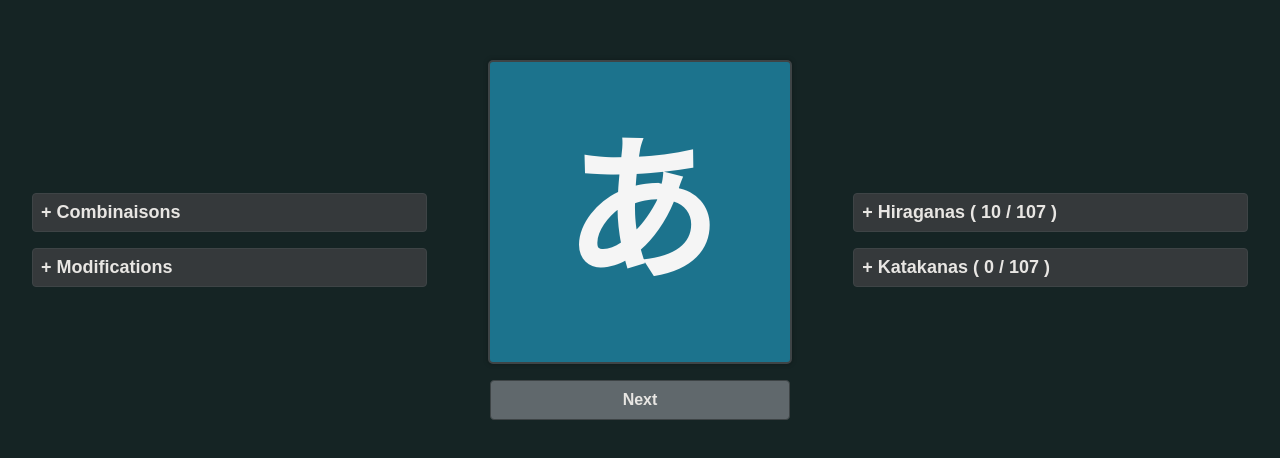
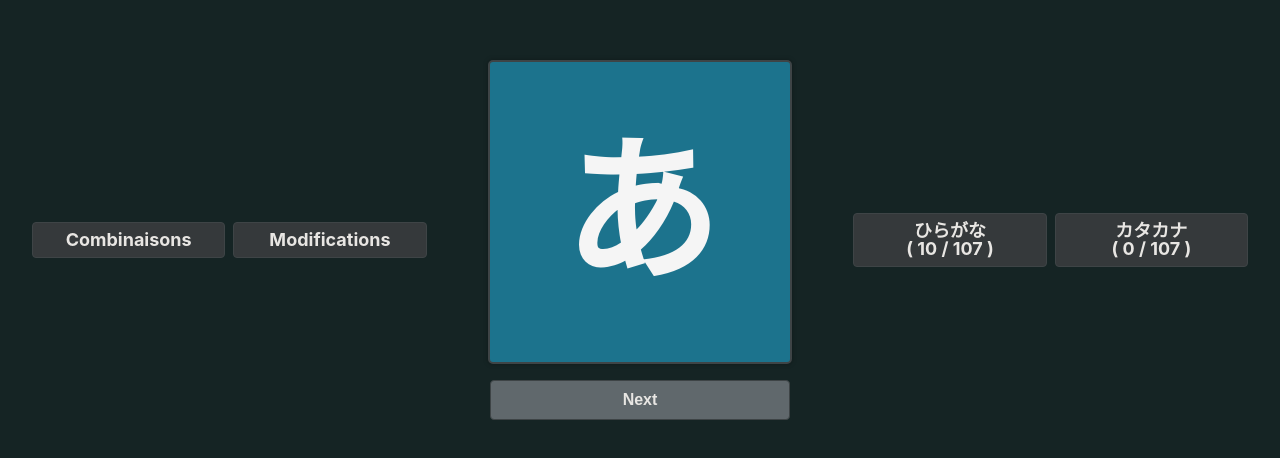
Before and after one commit to Dorian-Garcia-pro/flash-kanas, a React (Create React App) app: page / in a window 1280 px wide. Shown: the part 160-618 px from the top of the page. Built offline with nearby package versions, Linux system fonts and the light colour scheme.

Commit message:
change button layout

```diff
--- a/src/components/Deck.js
+++ b/src/components/Deck.js
@@ -33,21 +33,44 @@ function Deck({ front, back }) {
       <div className="leftCol">
         <div className="allFilters">
           {/*============== GRAMMAR - START ============== */}
-          <button
+          <div className="buttonsFiltersContainer">
+            <div
+              className={
+                cardStore.toggleGramCombis
+                  ? "btn btnToggleFilterHiraganas btnToggleFilterSelected "
+                  : "btn btnToggleFilterHiraganas"
+              }
+              onClick={() => dispatch(toggleSubFilters("toggleGramCombis"))}
+            >
+              <p>Combinaisons</p>
+            </div>
+            <div
+              className={
+                cardStore.toggleGramModifs
+                  ? "btn btnToggleFilterHiraganas btnToggleFilterSelected "
+                  : "btn btnToggleFilterHiraganas"
+              }
+              onClick={() => dispatch(toggleSubFilters("toggleGramModifs"))}
+            >
+              <p>Modifications</p>
+            </div>
+          </div>
+
+          {/*           <button
             className="btn btnToggleFilterHiraganas"
             onClick={() => dispatch(toggleSubFilters("toggleGramCombis"))}
           >
             {cardStore.toggleGramCombis ? "- " : "+ "}
             Combinaisons
-          </button>
+          </button> */}
           {cardStore.toggleGramCombis ? <GramCombis /> : null}
-          <button
+          {/*           <button
             className="btn btnToggleFilterHiraganas"
             onClick={() => dispatch(toggleSubFilters("toggleGramModifs"))}
           >
             {cardStore.toggleGramModifs ? "- " : "+ "}
             Modifications
-          </button>
+          </button> */}
           {cardStore.toggleGramModifs ? <GramModifs /> : null}
           {/*============== GRAMMAR - END ============== */}
         </div>
@@ -72,32 +95,47 @@ function Deck({ front, back }) {
       {/*========================== MID COLUMN - END ========================== */}
       {/*========================== RIGHT COLUMN - START ========================== */}
       <div className="filtersContainer">
-        {/*         <button className="btn" onClick={() => dispatch(togglefilters())}>
-          Filtres
-        </button> */}
         {/*================== ALL FILTERS - START ================== */}
 
         <div className="allFilters">
           {/*============== HIRAGANAS FILTERS - START ============== */}
-          <button
-            className="btn btnToggleFilterHiraganas"
-            onClick={() => dispatch(toggleSubFilters("toggleFilterHiraganas"))}
-          >
-            {cardStore.toggleFilterHiraganas ? "- " : "+ "}
-            Hiraganas ({" "}
-            {cardStore.listHiraganas.filter((e) => e.selected).length} /{" "}
-            {cardStore.listHiraganas.length} )
-          </button>
+          <div className="buttonsFiltersContainer">
+            <div
+              className={
+                cardStore.toggleFilterHiraganas
+                  ? "btn btnToggleFilterHiraganas btnToggleFilterSelected "
+                  : "btn btnToggleFilterHiraganas"
+              }
+              onClick={() =>
+                dispatch(toggleSubFilters("toggleFilterHiraganas"))
+              }
+            >
+              <p>ひらがな</p>
+              <p>
+                ( {cardStore.listHiraganas.filter((e) => e.selected).length} /{" "}
+                {cardStore.listHiraganas.length} )
+              </p>
+            </div>
+            <div
+              className={
+                cardStore.toggleFilterKatakanas
+                  ? "btn btnToggleFilterHiraganas btnToggleFilterSelected "
+                  : "btn btnToggleFilterHiraganas"
+              }
+              onClick={() =>
+                dispatch(toggleSubFilters("toggleFilterKatakanas"))
+              }
+            >
+              <p>カタカナ</p>
+              <p>
+                ( {cardStore.listKatakanas.filter((e) => e.selected).length} /{" "}
+                {cardStore.listKatakanas.length} )
+              </p>
+            </div>
+          </div>
+
           {cardStore.toggleFilterHiraganas ? <FilterHiraganas /> : null}
-          <button
-            className="btn btnToggleFilterHiraganas"
-            onClick={() => dispatch(toggleSubFilters("toggleFilterKatakanas"))}
-          >
-            {cardStore.toggleFilterKatakanas ? "- " : "+ "}
-            Katakanas ({" "}
-            {cardStore.listKatakanas.filter((e) => e.selected).length} /{" "}
-            {cardStore.listKatakanas.length} )
-          </button>
+
           {cardStore.toggleFilterKatakanas ? <FilterKatakanas /> : null}
           {/*============== HIRAGANAS FILTERS - END ============== */}
         </div>
--- a/src/components/Deck.scss
+++ b/src/components/Deck.scss
@@ -1,3 +1,5 @@
+$soft-shadow: 0 4px 4px rgba(0, 0, 0, 0.2);
+
 .leftCol {
   display: none;
 }
@@ -114,29 +116,35 @@
     display: none;
   }
 }
-/*
-.allFiltersHiraganas {
-  display: block;
-  visibility: visible;
-  opacity: 1;
-  transition: visibility 0s linear 0s, opacity 300ms;
 
-  &.hidden {
-    visibility: hidden;
-    opacity: 0;
-    transition: visibility 0s linear 300ms, opacity 300ms;
-  }
-} */
-
+.buttonsFiltersContainer {
+  display: flex;
+  gap: 0.5rem;
+}
 .btnToggleFilterHiraganas {
+  display: flex;
+  flex-direction: column;
+  align-items: center;
+  justify-content: center;
   width: 100%;
   text-align: start;
   padding: 0.5rem;
   font-size: large;
   cursor: pointer;
+  user-select: none;
+  -webkit-user-select: none; /* Safari */
+  -moz-user-select: none; /* Firefox */
+  -ms-user-select: none; /* Internet Explorer/Edge */
 
   background-color: rgb(53, 57, 59);
   color: rgb(232, 230, 227);
+}
+
+.btnToggleFilterSelected {
+  transform: scale(1.08);
+  border: 1px solid rgb(96, 104, 108);
+  background-color: hsl(200, 5%, 25%);
+  box-shadow: $soft-shadow;
 }
 
 @media (orientation: landscape) {
@@ -196,4 +204,30 @@
       }
     }
   }
+
+  .btnToggleFilterHiraganas {
+    display: flex;
+    flex-direction: column;
+    align-items: center;
+    justify-content: center;
+    width: 100%;
+    text-align: start;
+    padding: 0.5rem;
+    font-size: large;
+    cursor: pointer;
+
+    background-color: rgb(53, 57, 59);
+    color: rgb(232, 230, 227);
+    &:hover {
+      /*    transform: scale(1.02); */
+      border: 1px solid rgb(96, 104, 108);
+      box-shadow: $soft-shadow;
+    }
+  }
+
+  .btnToggleFilterSelected {
+    transform: scale(1.08);
+    border: 1px solid rgb(96, 104, 108);
+    box-shadow: $soft-shadow;
+  }
 }
```
